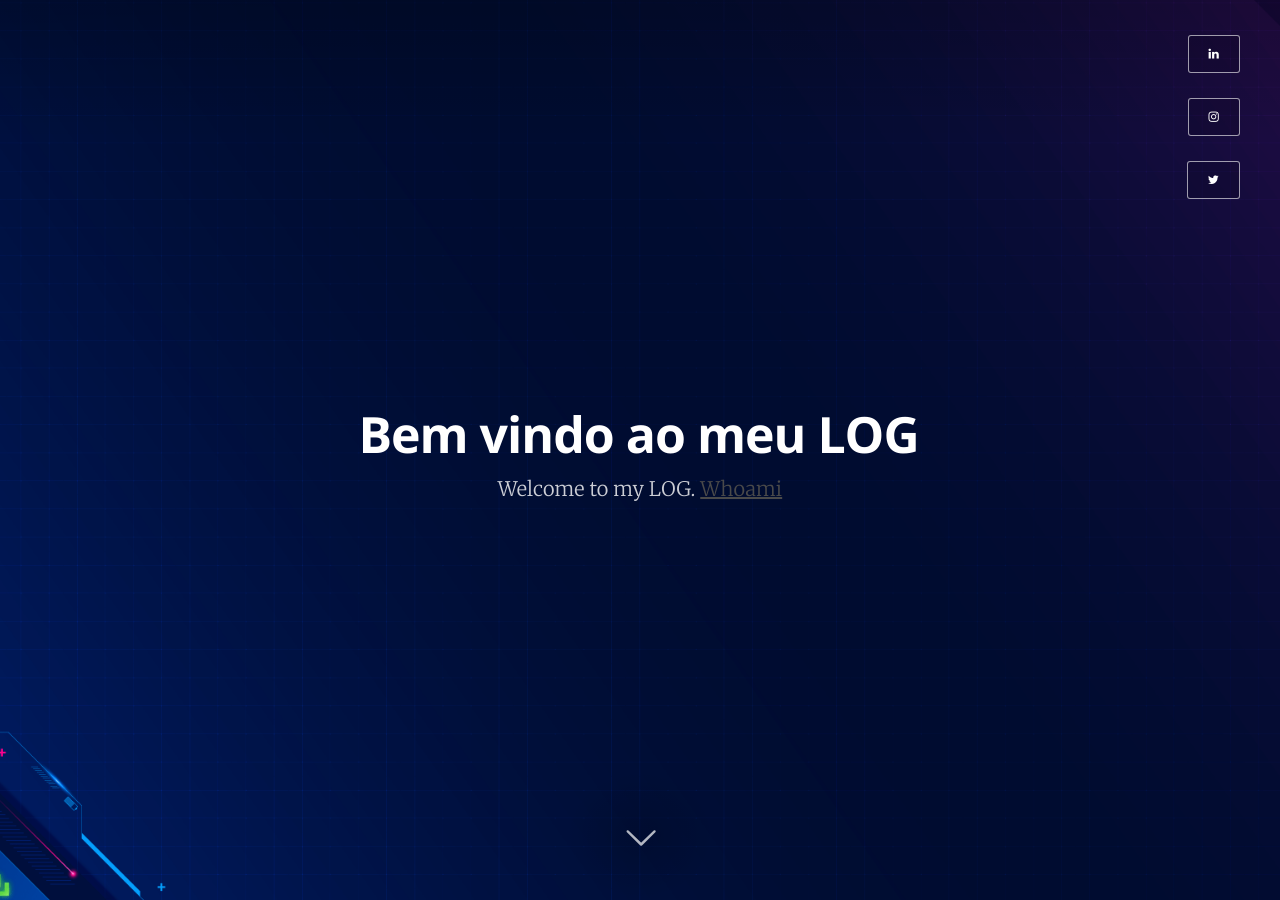
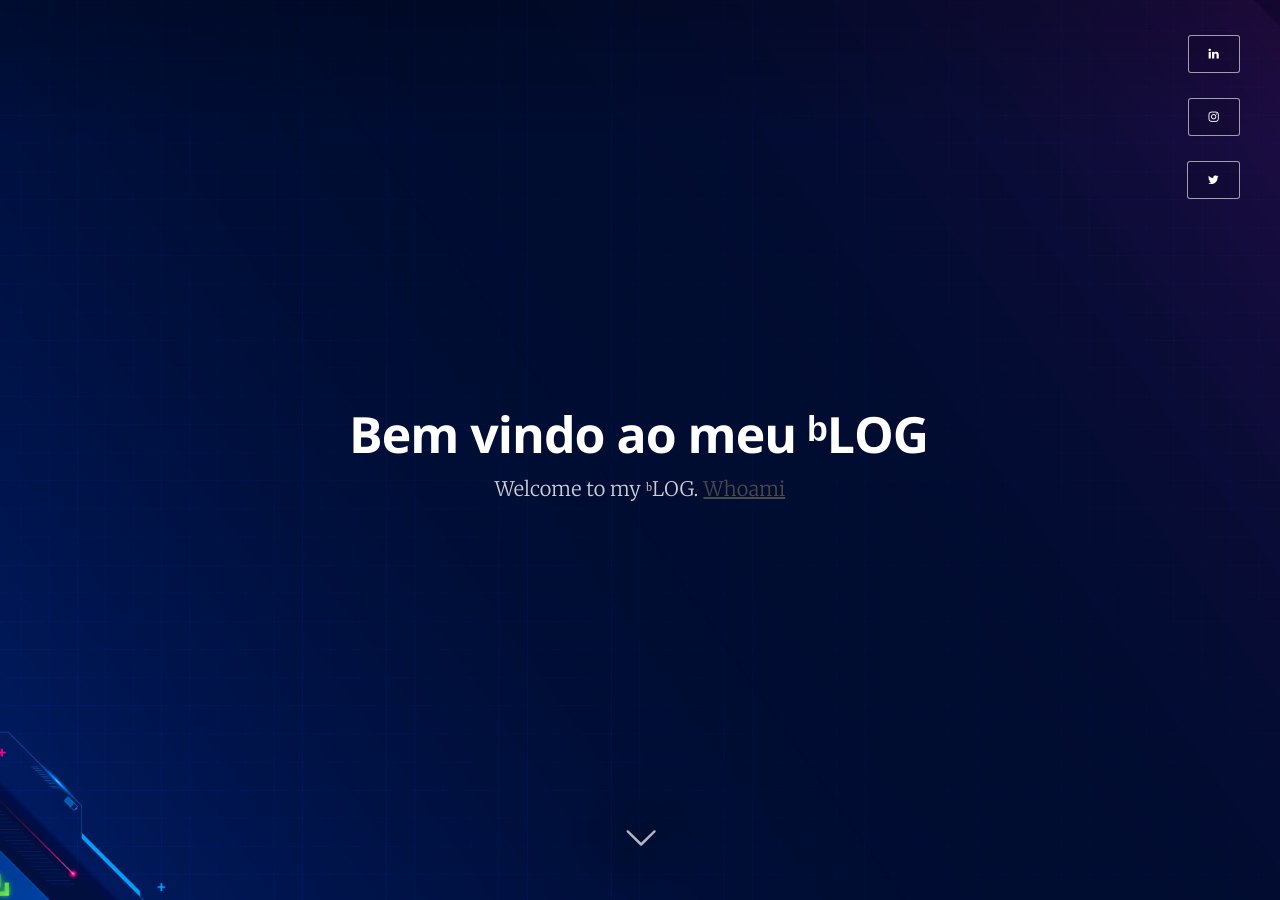
Before and after one commit to Ls4ss/blog, a Jekyll site: the page built from index.html, in a window 1280 px wide and 900 px high. Built offline with Jekyll 4.4.1, drawn with Linux system fonts in a browser that asks for light colours; the list of posts is cut into pages by our own code; some of the changed text lies outside the part shown.

Commit message:
Update _config.yml

```diff
--- a/_config.yml
+++ b/_config.yml
@@ -1,5 +1,5 @@
-name: "Bem vindo ao meu LOG"
-description: "Welcome to my LOG"
+name: "Bem vindo ao meu ᵇLOG"
+description: "Welcome to my ᵇLOG"
 meta_description: "by: Lucas S."
 
 markdown: kramdown
```
